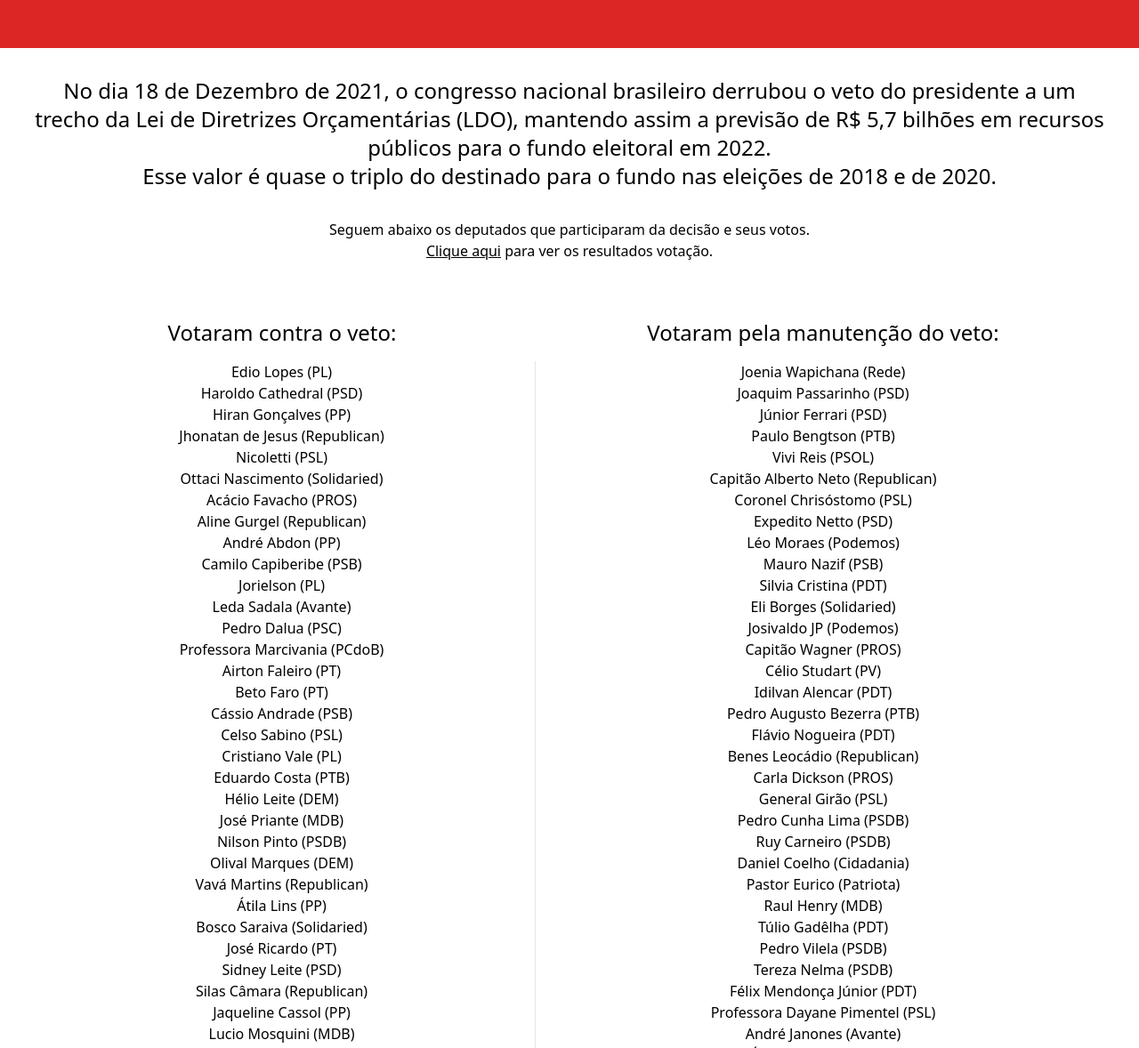
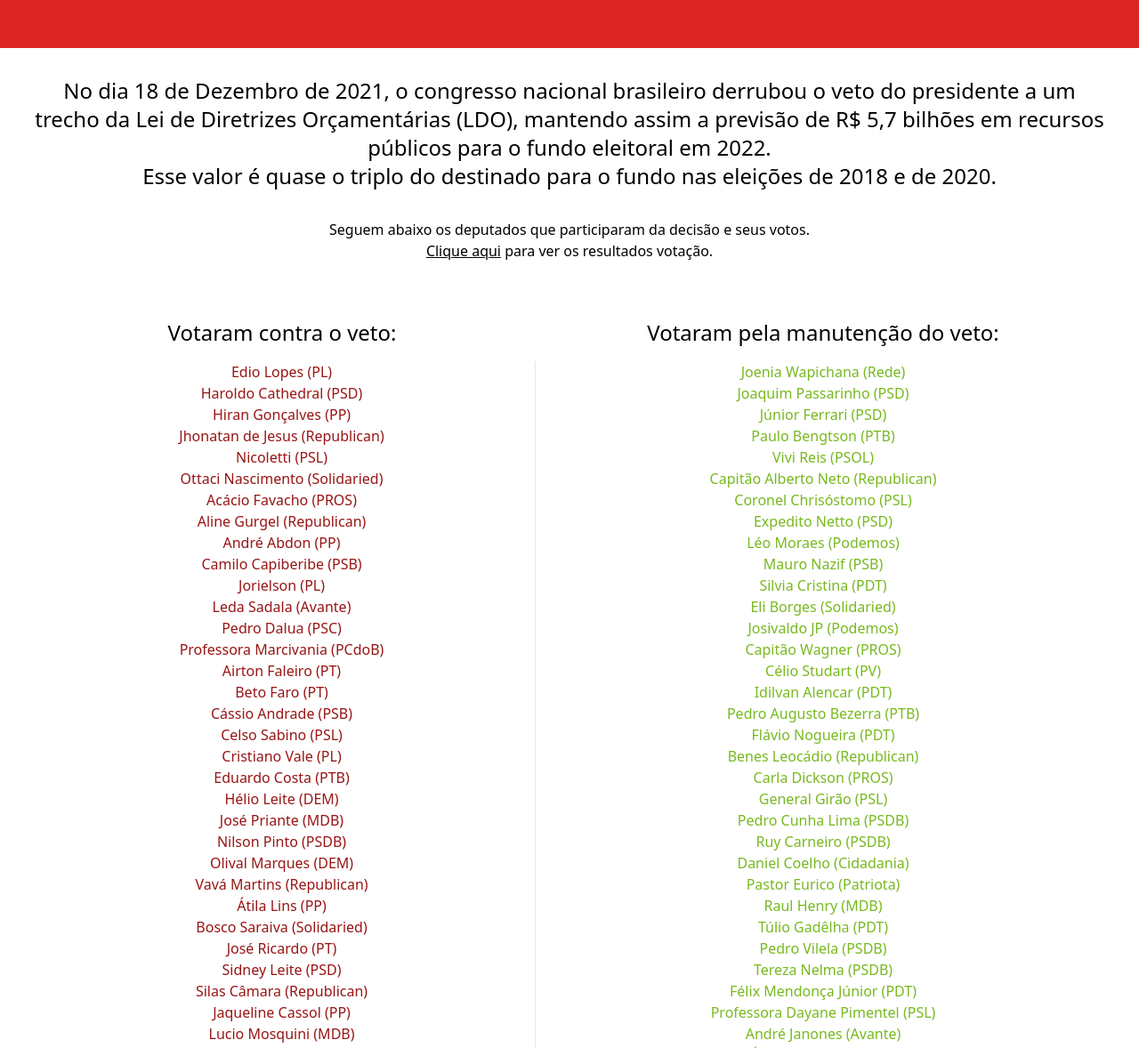
Before and after one commit to rodrigopk/galera-do-fundao, a browser extension: page index.html in a window 1280 px wide. Shown: the part 122-1300 px from the top of the page at 89% size. Drawn offline with nearby package versions, Linux system fonts and the light colour scheme.

Commit message:
(chore): Refactor url matches and landpage style

```diff
--- a/index.html
+++ b/index.html
@@ -24,7 +24,7 @@
   <div class="flex flex-wrap p-8">
     <div class="flex-grow mb-16 text-center">
       <h3 class="text-2xl">Votaram contra o veto:</h3>
-      <div class="mt-4 lg:border-r">
+      <div class="mt-4 lg:border-r text-[#991515]">
         <p>Edio Lopes (PL)</p>
         <p>Haroldo Cathedral (PSD)</p>
         <p>Hiran Gonçalves (PP)</p>
@@ -346,7 +346,7 @@
     </div>
     <div class="flex-grow text-center">
       <h3 class="text-2xl">Votaram pela manutenção do veto:</h3>
-      <div class="mt-4">
+      <div class="mt-4 text-[#77b91e]">
         <p>Joenia Wapichana (Rede)</p>
         <p>Joaquim Passarinho (PSD)</p>
         <p>Júnior Ferrari (PSD)</p>
```
Also changed, not shown: extension/manifest.json.
